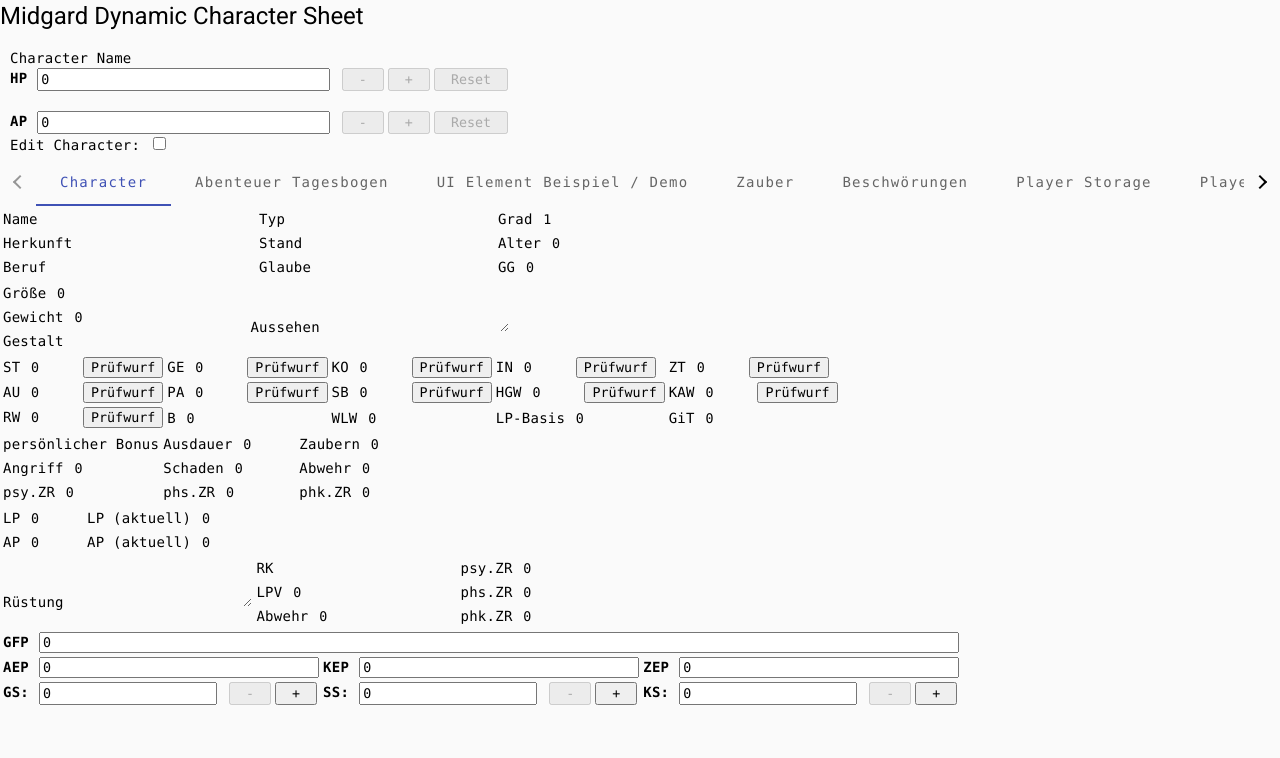
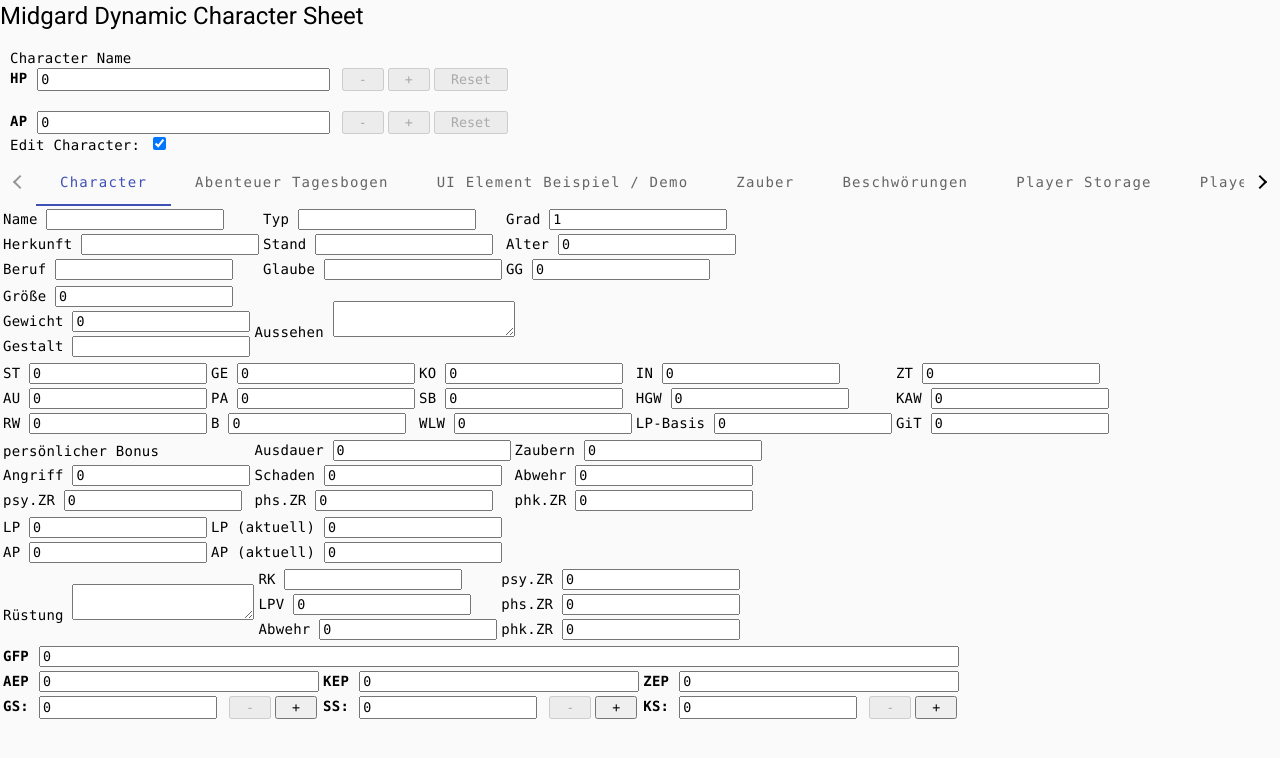
Before and after one commit to hummigbird1/MidgardDynamicCharacterSheet, an Angular app: page / in a window 1280 px wide. Shown: the top 758 px of the page. Built offline with nearby package versions, Linux system fonts and the light colour scheme.

Commit message:
Remove player mode provider service

```diff
--- a/src/app/app.component.html
+++ b/src/app/app.component.html
@@ -8,7 +8,7 @@
 </div>
 <mat-tab-group>
   <mat-tab label="Character">
-    <app-character-sheet [(player)]="player"></app-character-sheet>
+    <app-character-sheet [(player)]="player" [editMode]="editMode"></app-character-sheet>
   </mat-tab>
   <mat-tab label="Abenteuer Tagesbogen">
     <app-adventure-sheet [(player)]="player"></app-adventure-sheet>
--- a/src/app/app.component.ts
+++ b/src/app/app.component.ts
@@ -2,7 +2,6 @@
 import { Title } from '@angular/platform-browser';
 import { Player } from './models/player';
 import { PlayerLocalstorageService } from './services/player-localstorage.service';
-import { PlayerModeProviderService } from './services/player-mode-provider.service';
 import { PlayerModelProviderService } from './services/player-model-provider.service';
 
 @Component({
@@ -12,10 +11,10 @@
 })
 export class AppComponent implements AfterViewInit {
   title = 'Midgard Dynamic Character Sheet';
+  editMode = true;
 
   constructor(private pmps: PlayerModelProviderService,
     private plss: PlayerLocalstorageService,
-    private pmodeps: PlayerModeProviderService,
     private titleService:Title) {
   }
 
@@ -24,6 +23,7 @@
     if (playerFromStorage != null) {
       this.pmps.player = playerFromStorage;
       this.titleService.setTitle(playerFromStorage.name + ' - Midgard Dynamic Character Sheet');
+      this.editMode = false;
     }
   }
 
@@ -35,12 +35,4 @@
     this.pmps.player = p;
     this.titleService.setTitle(p.name + ' - Midgard Dynamic Character Sheet');
   }
-
-  get editMode():boolean {
-    return this.pmodeps.editMode;
-  }
-
-  set editMode(b:boolean) {
-     this.pmodeps.editMode = b;
-  }
 }
--- a/src/app/components/primitives/stat-value/stat-value.component.ts
+++ b/src/app/components/primitives/stat-value/stat-value.component.ts
@@ -1,6 +1,5 @@
 import { Component, EventEmitter, Input, Output } from '@angular/core';
 import { DiceRollerService } from 'src/app/services/dice-roller.service';
-import { PlayerModeProviderService } from 'src/app/services/player-mode-provider.service';
 
 @Component({
   selector: 'app-stat-value',
--- a/src/app/components/primitives/text-stat-value/text-stat-value.component.ts
+++ b/src/app/components/primitives/text-stat-value/text-stat-value.component.ts
@@ -1,5 +1,4 @@
 import { Component, EventEmitter, Input, Output } from '@angular/core';
-import { PlayerModeProviderService } from 'src/app/services/player-mode-provider.service';
 
 @Component({
   selector: 'app-text-stat-value',
--- a/src/app/services/player-mode-provider.service.ts
+++ /dev/null
@@ -1,11 +0,0 @@
-import { Injectable } from '@angular/core';
-
-@Injectable({
-  providedIn: 'root'
-})
-export class PlayerModeProviderService {
-
-  editMode: boolean = false;
-
-  constructor() { }
-}
```
Also changed, not shown: 1 other file (tests, documents, lock files or other folders).
